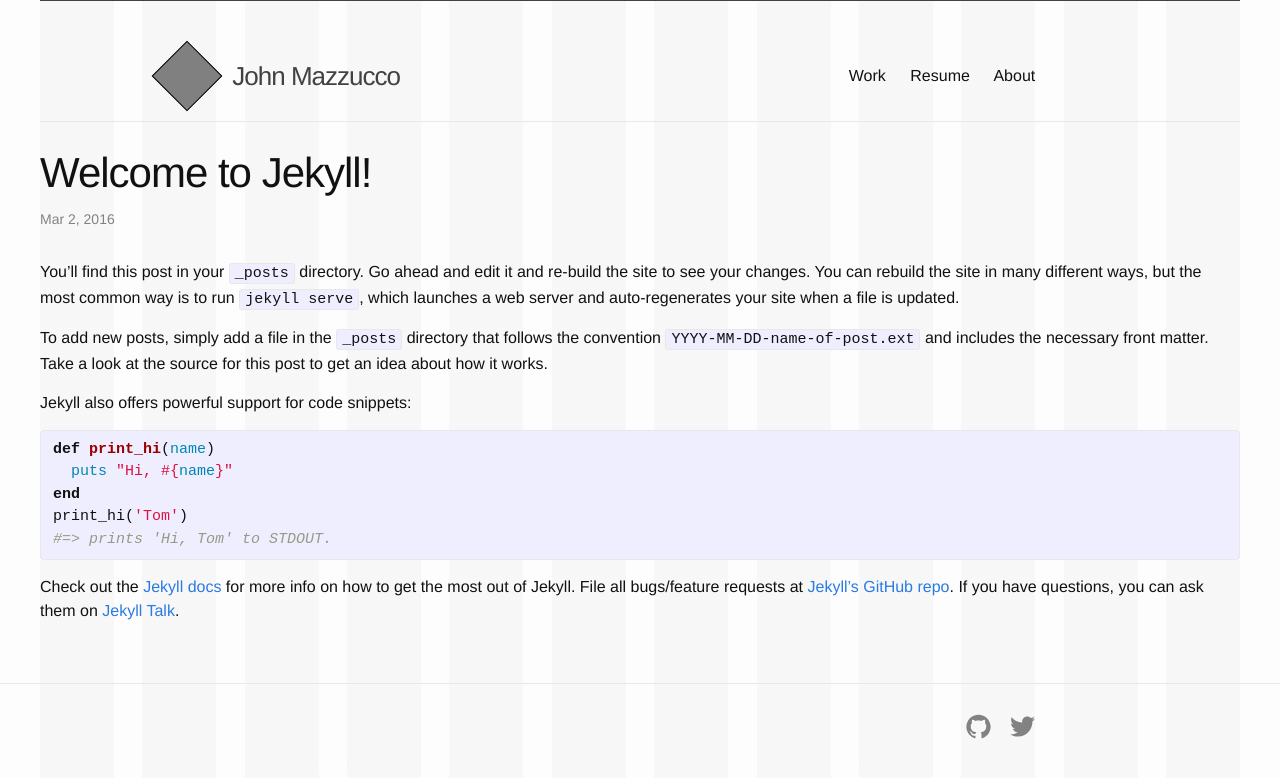
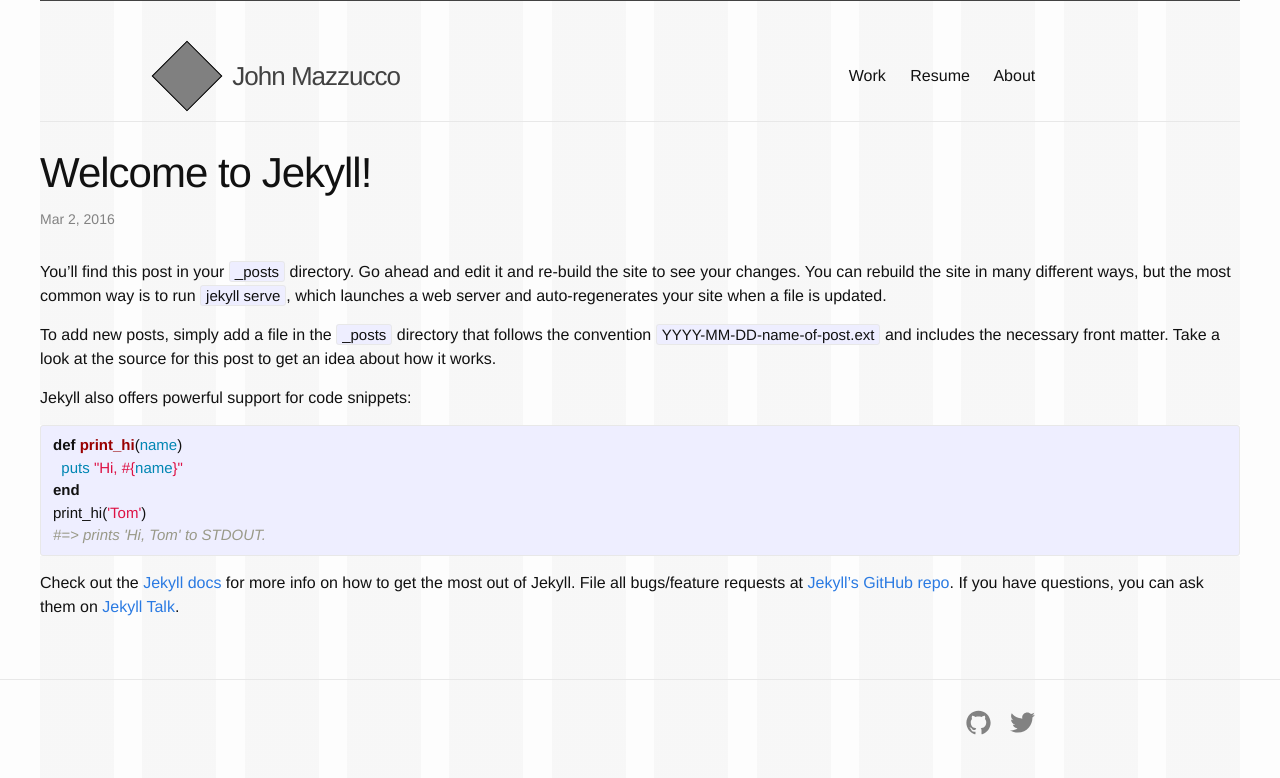
Before and after one commit to JMazzucco/Portfolio-Jekyll, a Jekyll site: the page built from _posts/2016-03-02-welcome-to-jekyll.markdown, in a window 1280 px wide. Shown: the top 778 px of the page. Built offline with Jekyll 4.4.1, drawn with Linux system fonts in a browser that asks for light colours.

Commit message:
Add Eric Meyer's CSS Reset

```diff
--- a/_sass/_base.scss
+++ b/_sass/_base.scss
@@ -5,13 +5,7 @@
 /**
  * Reset some basic elements
  */
-body, h1, h2, h3, h4, h5, h6,
-p, blockquote, pre, hr,
-dl, dd, ol, ul, figure {
-    margin: 0;
-    padding: 0;
-}
-
+html,body,div,span,applet,object,iframe,h1,h2,h3,h4,h5,h6,p,blockquote,pre,a,abbr,acronym,address,big,cite,code,del,dfn,em,img,ins,kbd,q,s,samp,small,strike,strong,sub,sup,tt,var,b,u,i,center,dl,dt,dd,ol,ul,li,fieldset,form,label,legend,table,caption,tbody,tfoot,thead,tr,th,td,article,aside,canvas,details,embed,figure,figcaption,footer,header,hgroup,menu,nav,output,ruby,section,summary,time,mark,audio,video{margin:0;padding:0;border:0;font-size:100%;font:inherit;vertical-align:baseline}article,aside,details,figcaption,figure,footer,header,hgroup,menu,nav,section{display:block}body{line-height:1}ol,ul{list-style:none}blockquote,q{quotes:none}blockquote:before,blockquote:after,q:before,q:after{content:'';content:none}table{border-collapse:collapse;border-spacing:0}
 
 
 /**
```
